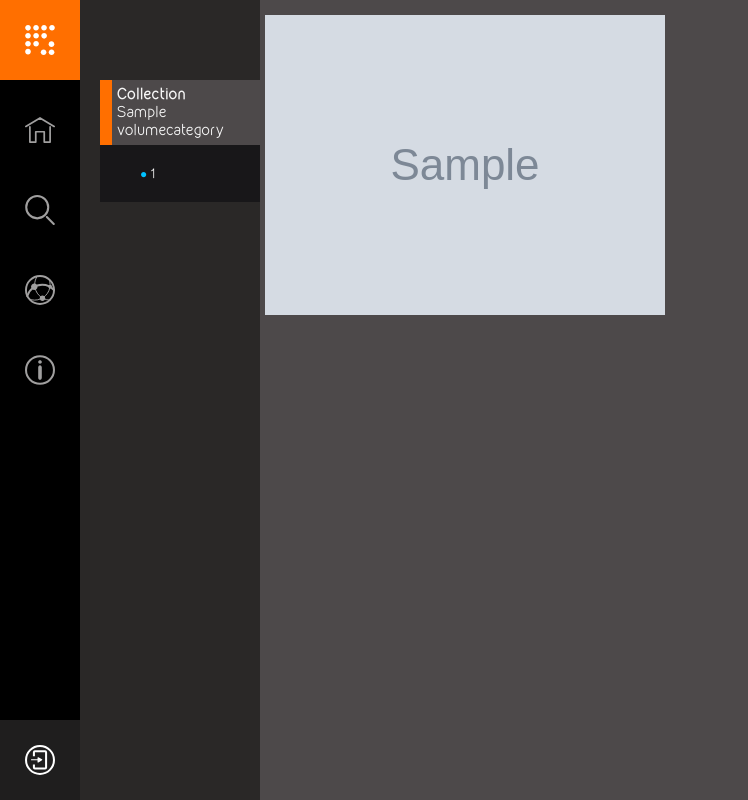
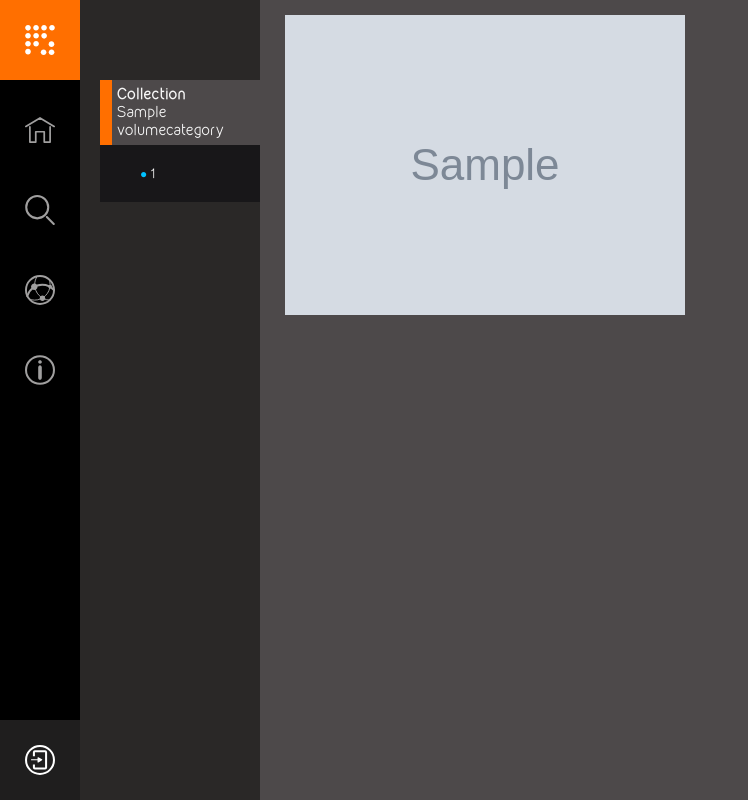
Before and after one commit to kleingeist/muster, a Django app: page /muster/volume/1 in a window 1280 px wide. Shown: the whole page, without its empty margins (0-748 px from the left). Run offline with Django 3.2, Linux system fonts and the light colour scheme; tables that the repository leaves empty hold one stand-in row (values such as "Sample post"); grey boxes marked "Sample" are stand-in pictures; some libraries are stand-ins or nearby versions; some web fonts are replaced.

Commit message:
changed page-list to absolute position

```diff
--- a/musterapp/static/musterapp/css/default.css
+++ b/musterapp/static/musterapp/css/default.css
@@ -262,9 +262,9 @@ body {
 
 /* volume_detail specific styles */
 #volume-detail .page-list{
-  position: fixed;
+  position: absolute;
   top: 10px;
-  left: 260px;
+  left: 280px;
 }
 
 #volume-detail .page-list .page {
```
